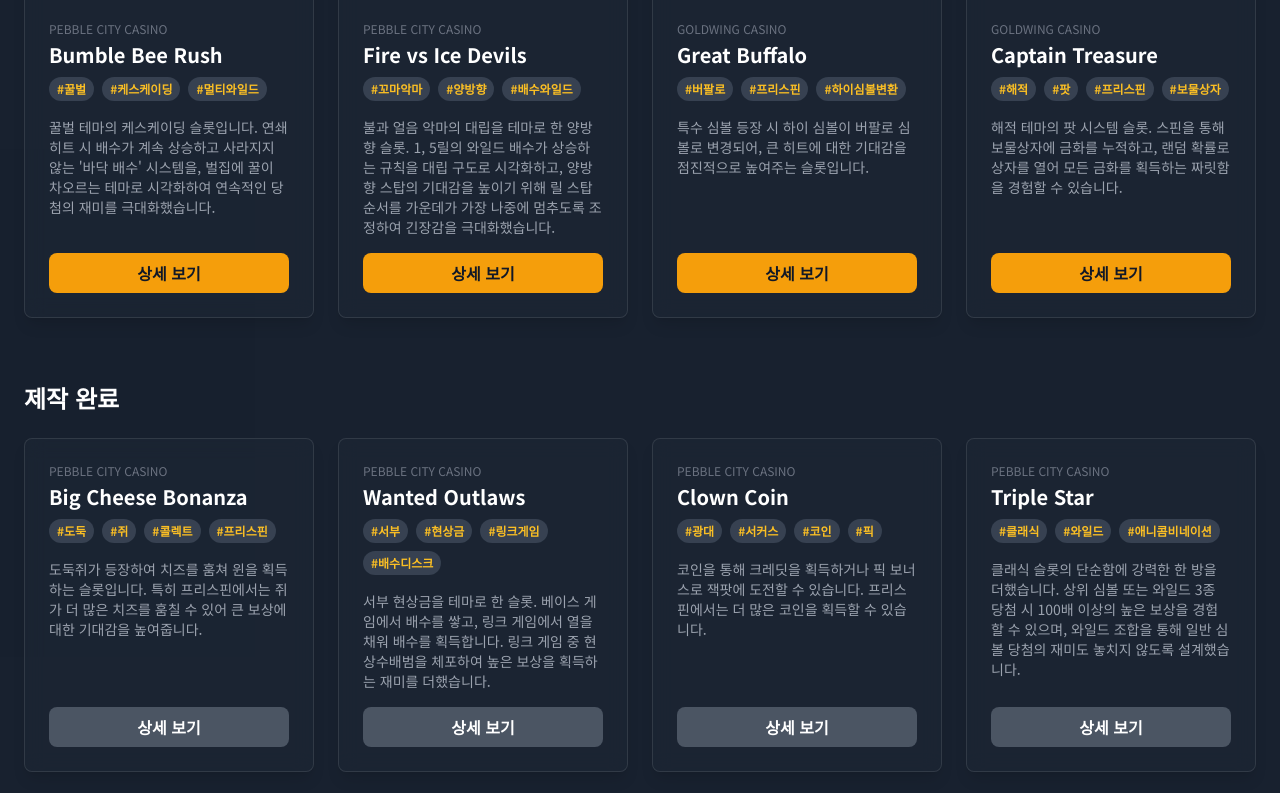
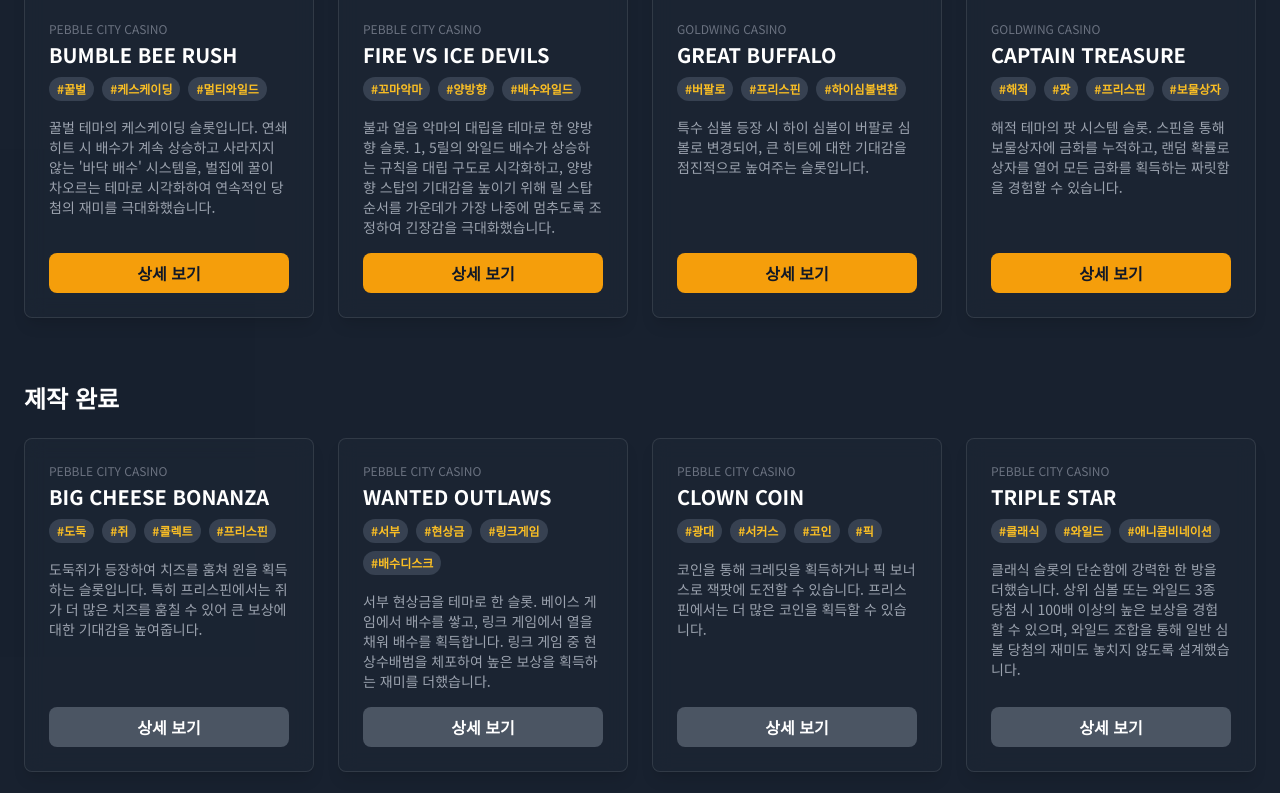
Before and after one commit to HWOO-KIM94/hwoo.github.io, a plain HTML site: page index.html in a window 1280 px wide. Shown: the part 2392-3185 px from the top of the page. Drawn offline with nearby package versions, Linux system fonts and the light colour scheme.

Commit message:
Update index.html

```diff
--- a/index.html
+++ b/index.html
@@ -163,7 +163,7 @@
                         <div class="p-6 flex flex-col flex-grow">
                             <div class="flex-grow">
                                 <p class="text-xs text-gray-500 mb-1">PEBBLE CITY CASINO</p>
-                                <h3 class="text-xl font-bold text-white mb-2">Bumble Bee Rush</h3>
+                                <h3 class="text-xl font-bold text-white mb-2">BUMBLE BEE RUSH</h3>
                                 <div class="flex flex-wrap gap-2 mb-4">
                                     <span class="tag text-xs font-semibold px-2 py-1 rounded-full">#꿀벌</span>
                                     <span class="tag text-xs font-semibold px-2 py-1 rounded-full">#케스케이딩</span>
@@ -186,7 +186,7 @@
                         <div class="p-6 flex flex-col flex-grow">
                              <div class="flex-grow">
                                 <p class="text-xs text-gray-500 mb-1">PEBBLE CITY CASINO</p>
-                                <h3 class="text-xl font-bold text-white mb-2">Fire vs Ice Devils</h3>
+                                <h3 class="text-xl font-bold text-white mb-2">FIRE VS ICE DEVILS</h3>
                                 <div class="flex flex-wrap gap-2 mb-4">
                                     <span class="tag text-xs font-semibold px-2 py-1 rounded-full">#꼬마악마</span>
                                     <span class="tag text-xs font-semibold px-2 py-1 rounded-full">#양방향</span>
@@ -209,7 +209,7 @@
                         <div class="p-6 flex flex-col flex-grow">
                             <div class="flex-grow">
                                 <p class="text-xs text-gray-500 mb-1">GOLDWING CASINO</p>
-                                <h3 class="text-xl font-bold text-white mb-2">Great Buffalo</h3>
+                                <h3 class="text-xl font-bold text-white mb-2">GREAT BUFFALO</h3>
                                 <div class="flex flex-wrap gap-2 mb-4">
                                     <span class="tag text-xs font-semibold px-2 py-1 rounded-full">#버팔로</span>
                                     <span class="tag text-xs font-semibold px-2 py-1 rounded-full">#프리스핀</span>
@@ -232,7 +232,7 @@
                         <div class="p-6 flex flex-col flex-grow">
                             <div class="flex-grow">
                                 <p class="text-xs text-gray-500 mb-1">GOLDWING CASINO</p>
-                                <h3 class="text-xl font-bold text-white mb-2">Captain Treasure</h3>
+                                <h3 class="text-xl font-bold text-white mb-2">CAPTAIN TREASURE</h3>
                                 <div class="flex flex-wrap gap-2 mb-4">
                                     <span class="tag text-xs font-semibold px-2 py-1 rounded-full">#해적</span>
                                     <span class="tag text-xs font-semibold px-2 py-1 rounded-full">#팟</span>
@@ -254,7 +254,7 @@
                         <div class="p-6 flex flex-col flex-grow">
                             <div class="flex-grow">
                                 <p class="text-xs text-gray-500 mb-1">PEBBLE CITY CASINO</p>
-                                <h3 class="text-xl font-bold text-white mb-2">Big Cheese Bonanza</h3>
+                                <h3 class="text-xl font-bold text-white mb-2">BIG CHEESE BONANZA</h3>
                                 <div class="flex flex-wrap gap-2 mb-4">
                                     <span class="tag text-xs font-semibold px-2 py-1 rounded-full">#도둑</span>
                                     <span class="tag text-xs font-semibold px-2 py-1 rounded-full">#쥐</span>
@@ -271,7 +271,7 @@
                         <div class="p-6 flex flex-col flex-grow">
                             <div class="flex-grow">
                                 <p class="text-xs text-gray-500 mb-1">PEBBLE CITY CASINO</p>
-                                <h3 class="text-xl font-bold text-white mb-2">Wanted Outlaws</h3>
+                                <h3 class="text-xl font-bold text-white mb-2">WANTED OUTLAWS</h3>
                                 <div class="flex flex-wrap gap-2 mb-4">
                                     <span class="tag text-xs font-semibold px-2 py-1 rounded-full">#서부</span>
                                     <span class="tag text-xs font-semibold px-2 py-1 rounded-full">#현상금</span>
@@ -288,7 +288,7 @@
                         <div class="p-6 flex flex-col flex-grow">
                             <div class="flex-grow">
                                 <p class="text-xs text-gray-500 mb-1">PEBBLE CITY CASINO</p>
-                                <h3 class="text-xl font-bold text-white mb-2">Clown Coin</h3>
+                                <h3 class="text-xl font-bold text-white mb-2">CLOWN COIN</h3>
                                 <div class="flex flex-wrap gap-2 mb-4">
                                     <span class="tag text-xs font-semibold px-2 py-1 rounded-full">#광대</span>
                                     <span class="tag text-xs font-semibold px-2 py-1 rounded-full">#서커스</span>
@@ -305,7 +305,7 @@
                         <div class="p-6 flex flex-col flex-grow">
                             <div class="flex-grow">
                                 <p class="text-xs text-gray-500 mb-1">PEBBLE CITY CASINO</p>
-                                <h3 class="text-xl font-bold text-white mb-2">Triple Star</h3>
+                                <h3 class="text-xl font-bold text-white mb-2">TRIPLE STAR</h3>
                                 <div class="flex flex-wrap gap-2 mb-4">
                                     <span class="tag text-xs font-semibold px-2 py-1 rounded-full">#클래식</span>
                                     <span class="tag text-xs font-semibold px-2 py-1 rounded-full">#와일드</span>
@@ -432,7 +432,7 @@
         // Project details data
         const projectDetails = {
             project1: {
-                title: "Bumble Bee Rush",
+                title: "BUMBLE BEE RUSH",
                 videoUrl: "https://www.youtube.com/embed/HomTNStLjoo",
                 videoId: "HomTNStLjoo",
                 description: "꿀벌을 테마로 한 케스케이딩 슬롯입니다. 연쇄 히트 시 배수가 계속 상승하고 사라지지 않는 '바닥 배수' 시스템을, 벌집에 꿀이 차오르는 테마로 시각화하여 연속적인 당첨의 재미를 극대화했습니다.",
@@ -445,7 +445,7 @@
                 ]
             },
             project2: {
-                title: "Fire vs Ice Devils",
+                title: "FIRE VS ICE DEVILS",
                 videoUrl: "https://www.youtube.com/embed/g0y0TdRhulo",
                 videoId: "g0y0TdRhulo",
                 description: "불과 얼음 악마의 대립을 테마로 한 양방향 슬롯. 1, 5릴의 와일드 배수가 상승하는 규칙을 대립 구도로 시각화하고, 양방향 스탑의 기대감을 높이기 위해 릴 스탑 순서를 가운데가 가장 나중에 멈추도록 조정하여 긴장감을 극대화했습니다.",
@@ -458,7 +458,7 @@
                 ]
             },
             project3: {
-                title: "Captain Treasure",
+                title: "CAPTAIN TREASURE",
                 videoUrl: "https://www.youtube.com/embed/GmSUWaL804c",
                 videoId: "GmSUWaL804c",
                 description: "스핀을 통해 보물상자에 금화를 누적하고, 랜덤한 확률로 보물상자를 열어 모든 금화를 획득할 수 있는 팟 시스템 슬롯입니다. 프리스핀에서는 더 많은 금화를 획득할 수 있어 높은 기대감을 제공합니다.",
@@ -471,7 +471,7 @@
                 ]
             },
             project4: {
-                title: "Great Buffalo",
+                title: "GREAT BUFFALO",
                 videoUrl: "https://www.youtube.com/embed/N36RJA-9eO4",
                 videoId: "N36RJA-9eO4",
                 description: "특수 심볼이 일정 개수 등장할 때마다 상위 심볼이 버팔로 심볼로 변경되어, 큰 히트에 대한 기대감을 점진적으로 높여주는 방식으로 설계된 슬롯입니다.",
@@ -483,7 +483,7 @@
                 ]
             },
             project5: {
-                title: "Big Cheese Bonanza",
+                title: "BIG CHEESE BONANZA",
                 videoUrl: null,
                 videoId: null,
                 referenceUrl: "https://youtu.be/C5PELfkvSr0?si=_iSA8_AlgKxweuJI",
@@ -500,7 +500,7 @@
                 ]
             },
              project6: {
-                title: "Wanted Outlaws",
+                title: "WANTED OUTLAWS",
                 videoUrl: null,
                 videoId: null,
                 referenceUrl: "https://youtu.be/2LIUVT4wtE0?si=6SYz3-nBm0sfXiYb",
@@ -516,7 +516,7 @@
                 ]
             },
              project7: {
-                title: "Clown Coin",
+                title: "CLOWN COIN",
                 videoUrl: null,
                 videoId: null,
                 referenceUrl: "https://youtu.be/mOfUWbb8xlo?si=oncdR2k9yHNLRgqx",
@@ -532,7 +532,7 @@
                 ]
             },
              project8: {
-                title: "Triple Star",
+                title: "TRIPLE STAR",
                 videoUrl: null,
                 videoId: null,
                 referenceUrl: "https://youtu.be/A1gypLHJzRE?si=ozMhwgUFwsAu9l7l",
@@ -564,7 +564,7 @@
                 ]
             },
              project10: {
-                title: "MEGA 3 TOAD POT",
+                title: "LINK & WIN DELUXE",
                 videoUrl: null,
                 videoId: null,
                 referenceUrl: [
```
